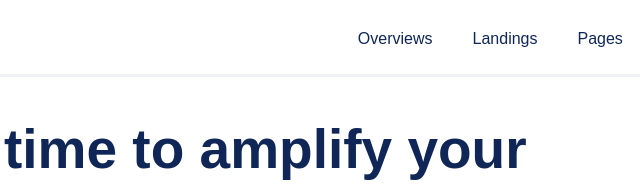
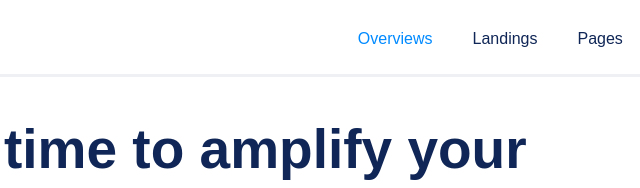
Before and after one commit to imahasan/quick, a plain HTML site: page index.html in a window 1280 px wide. In both pictures the pointer is over the link "Overviews". Shown: the top 188 px of the page, 421-1061 px from the left. Drawn offline with Linux system fonts and the light colour scheme.

Commit message:
Update style.css

```diff
--- a/css/style.css
+++ b/css/style.css
@@ -48,6 +48,9 @@ header{
   margin: 0 20px;
   display: inline-block;
 }
+.menu ul li a:hover{
+  color:#008aff;
+}
 .menu ul li:last-child a{
   margin-right: 0;
 }
```
